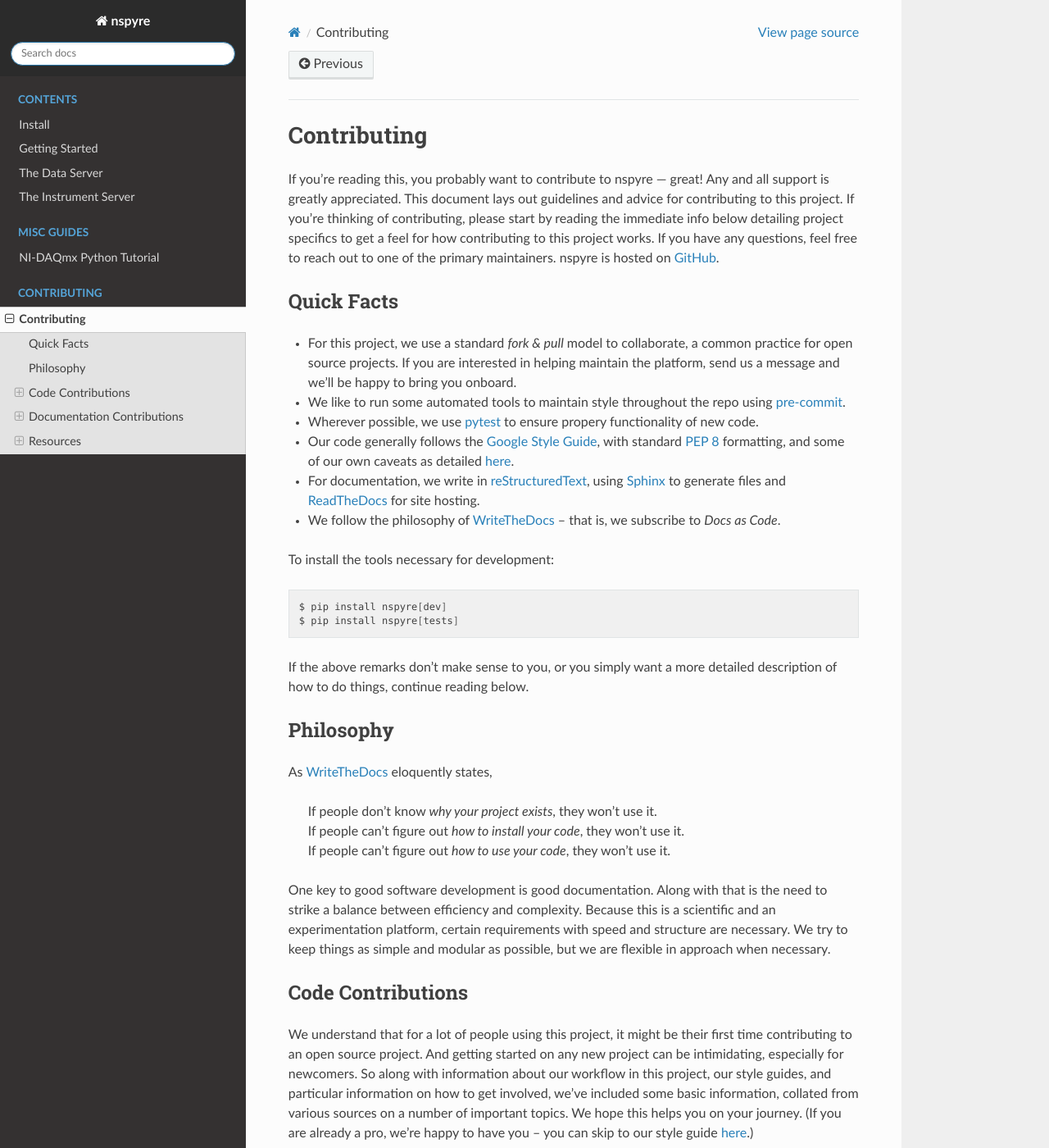
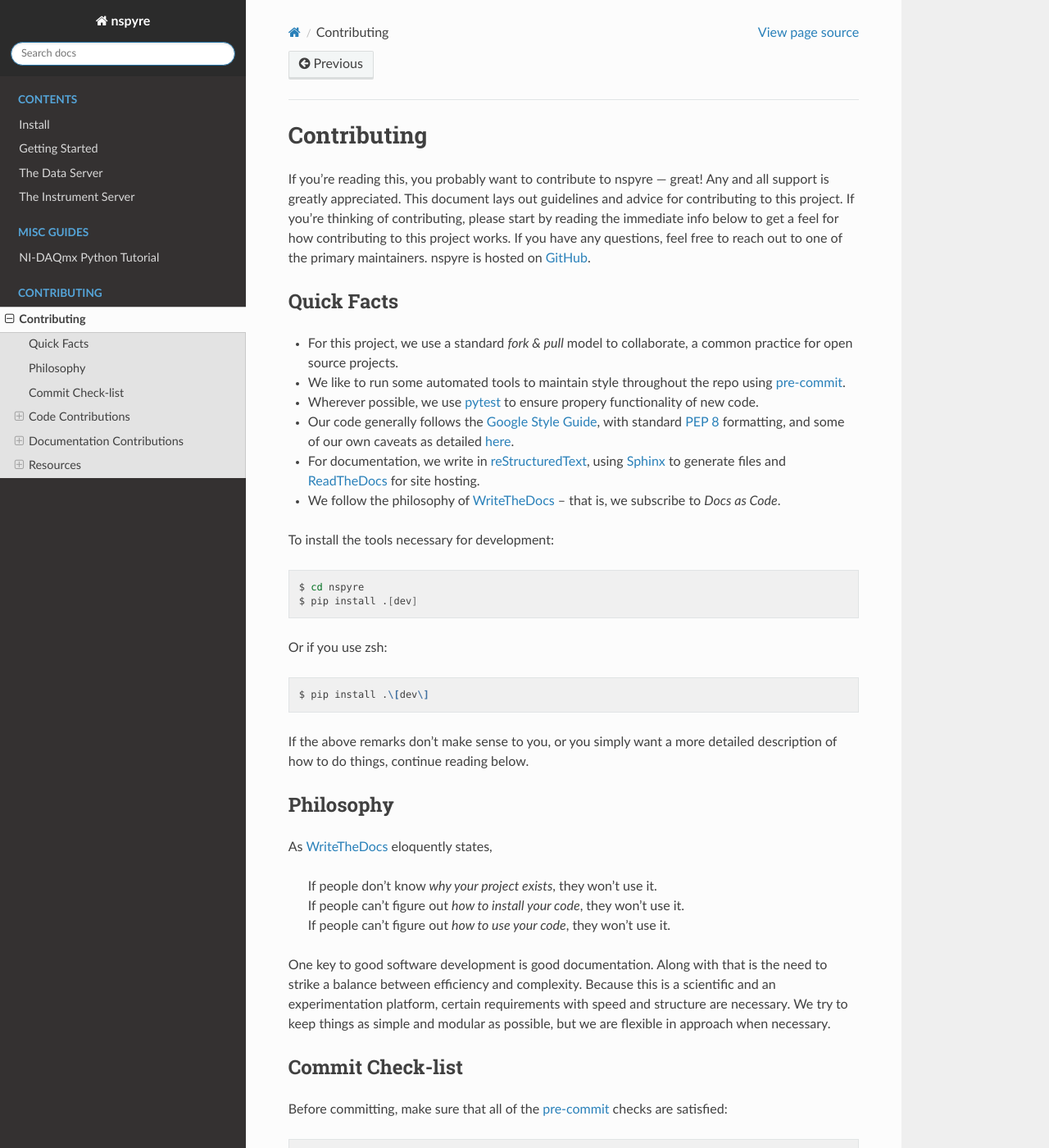
Before and after one commit to nspyre-org/nspyre, a Sphinx documentation site: the page built from docs/source/contributing.rst, in a window 1280 px wide and 1400 px high. Shown: the whole window at 82% size. Built offline with Sphinx 7.4.7 and the Read the Docs theme 2.0.0, drawn with Linux system fonts in a browser that asks for light colours; pages that are not in the unit, such as notebooks, are missing from menus; some of the changed text lies outside the part shown.

Commit message:
update contributing docs

```diff
--- a/docs/source/contributing.rst
+++ b/docs/source/contributing.rst
@@ -4,12 +4,12 @@
 Contributing
 ############
 
-If you’re reading this, you probably want to contribute to nspyre — great! Any and all support is greatly appreciated. This document lays out guidelines and advice for contributing to this project. If you’re thinking of contributing, please start by reading the immediate info below detailing project specifics to get a feel for how contributing to this project works. If you have any questions, feel free to reach out to one of the primary maintainers. nspyre is hosted on `GitHub <https://github.com/nspyre-org/nspyre>`_.
+If you’re reading this, you probably want to contribute to nspyre — great! Any and all support is greatly appreciated. This document lays out guidelines and advice for contributing to this project. If you’re thinking of contributing, please start by reading the immediate info below to get a feel for how contributing to this project works. If you have any questions, feel free to reach out to one of the primary maintainers. nspyre is hosted on `GitHub <https://github.com/nspyre-org/nspyre>`_.
 
 Quick Facts
 ===========
 
-* For this project, we use a standard *fork & pull* model to collaborate, a common practice for open source projects. If you are interested in helping maintain the platform, send us a message and we’ll be happy to bring you onboard.
+* For this project, we use a standard *fork & pull* model to collaborate, a common practice for open source projects.
 
 * We like to run some automated tools to maintain style throughout the repo using :ref:`pre-commit <precommit>`.
 
@@ -25,8 +25,14 @@ To install the tools necessary for development:
 
 .. code-block:: bash
 
-   $ pip install nspyre[dev]
-   $ pip install nspyre[tests]
+   $ cd nspyre
+   $ pip install .[dev]
+
+Or if you use zsh:
+
+.. code-block:: bash
+
+   $ pip install .\[dev\]
 
 If the above remarks don’t make sense to you, or you simply want a more detailed description of how to do things, continue reading below.
 
@@ -40,6 +46,23 @@ As `WriteTheDocs <https://www.writethedocs.org/guide/writing/beginners-guide-to-
    | If people can’t figure out *how to use your code*, they won’t use it.
 
 One key to good software development is good documentation. Along with that is the need to strike a balance between efficiency and complexity. Because this is a scientific and an experimentation platform, certain requirements with speed and structure are necessary. We try to keep things as simple and modular as possible, but we are flexible in approach when necessary.
+
+Commit Check-list
+=================
+
+Before committing, make sure that all of the :ref:`pre-commit <precommit>` checks are satisfied:
+
+.. code-block:: bash
+
+   $ cd nspyre
+   $ pre-commit run --all
+
+And all of the :ref:`tests <testing>` run successfully:
+
+.. code-block:: bash
+
+   $ cd nspyre/tests
+   $ pytest
 
 Code Contributions
 ==================
@@ -267,7 +290,7 @@ Writing Docs
 
 Documentation improvements are always welcome! The documentation files live in the ``docs/`` directory of the codebase. They’re written in `reStructuredText <https://www.sphinx-doc.org/en/master/usage/restructuredtext/basics.html>`_, and use `Sphinx <https://www.sphinx-doc.org/en/master/>`__ to generate the full suite of documentation, with site hosting provided by `ReadTheDocs <https://docs.readthedocs.io/en/stable/intro/getting-started-with-sphinx.html>`_. Writing documentation is a great way to start contributing, especially if you are new, and will help get you familiar with the codebase.
 
-reStructuredText is an easy-to-read, what-you-see-is-what-you-get plaintext markup syntax and parser system. It is useful for inline program documentation (such as Python docstrings), for quickly creating simple web pages, and for standalone documents. `Markdown <https://daringfireball.net/projects/markdown/>`__ is another, slightly simpler alternative. reStructuredText is a bit harder to use, but is more powerful and is widely used for Python documentation.
+reStructuredText is an easy-to-read plaintext markup syntax and parser system. `Markdown <https://daringfireball.net/projects/markdown/>`__ is another, slightly simpler alternative. reStructuredText is a bit harder to use, but is more powerful and is widely used for Python documentation.
 
 The reasons for using a markup language are straight-forward:
 
@@ -282,11 +305,17 @@ The reasons for using a markup language are straight-forward:
 Building
 --------
 
-To build the documentation locally, navigate to ``docs`` and run
+To build the documentation locally, navigate to ``docs`` and run:
 
 .. code-block:: bash
 
    $ make html
+
+or, skipping some non-essential steps:
+
+.. code-block:: bash
+
+   $ make fast
 
 You can then view it by opening the root html file ``docs/build/html/index.html``
 with a web browser.
```
Also changed, not shown: other parts of docs/source/contributing.rst (+1 -1 lines).
